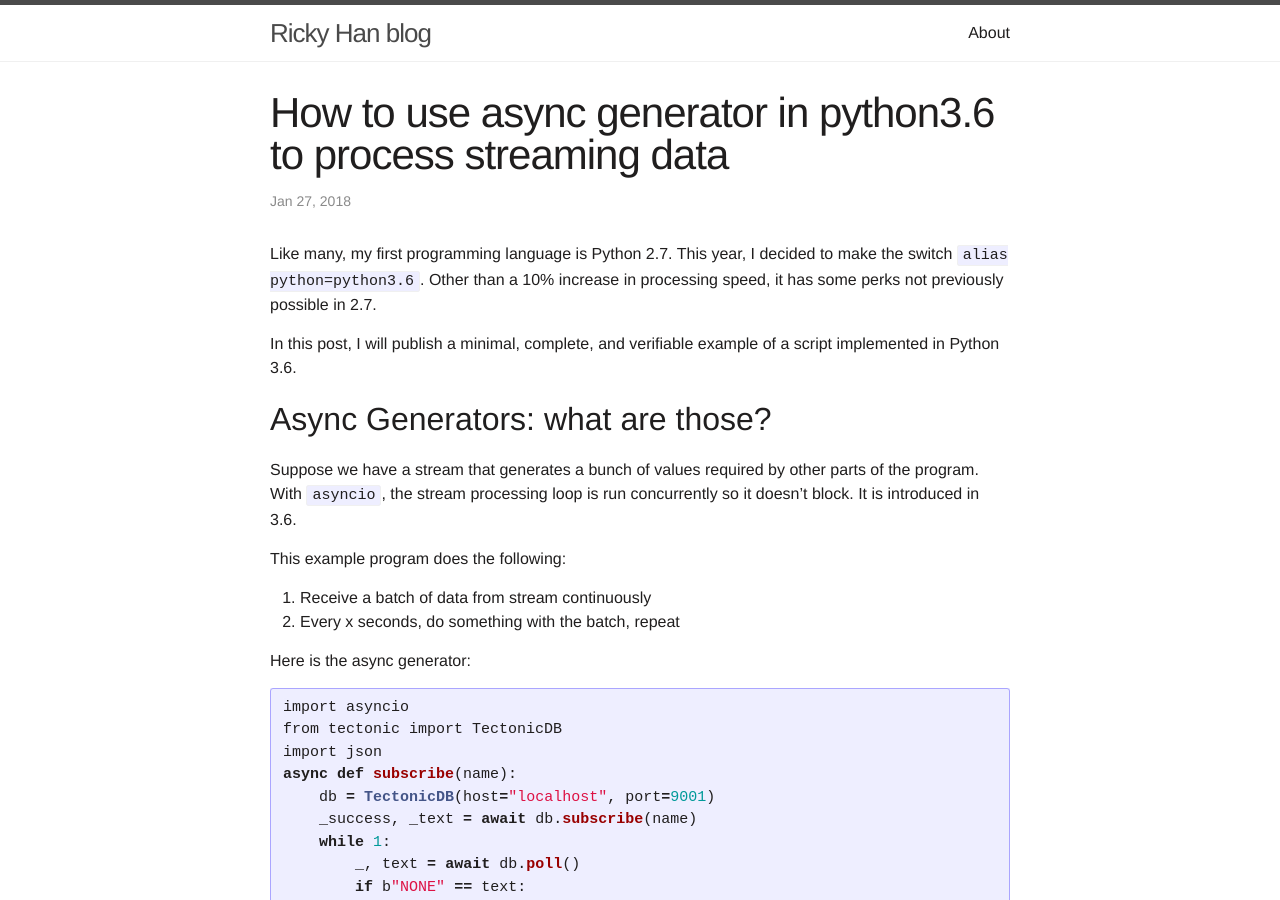
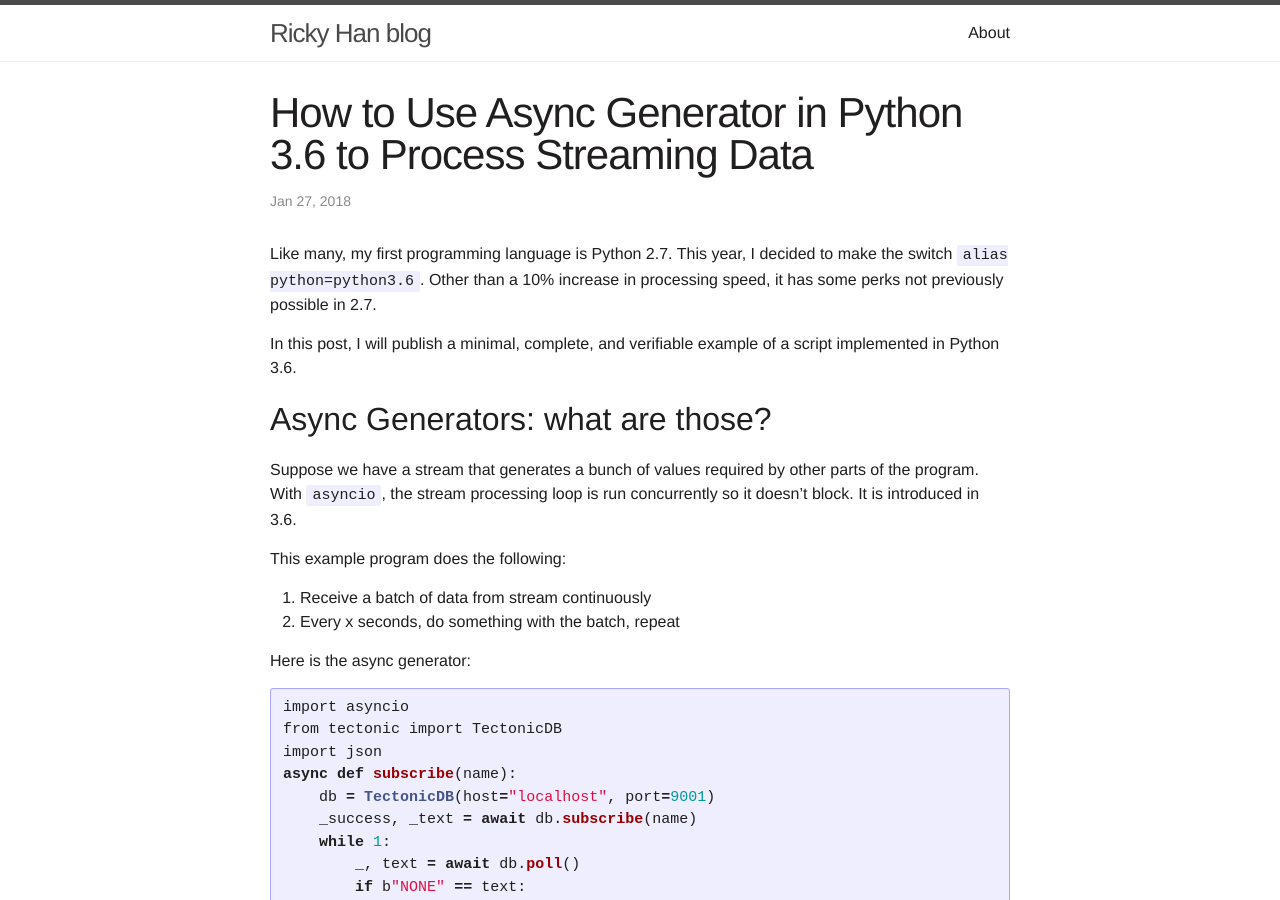
Before and after one commit to 0b01/rickyhan.com, a Jekyll site: the page built from _posts/2018-01-27-python36.markdown, in a window 1280 px wide and 900 px high. Built offline with Jekyll 4.4.1, drawn with Linux system fonts in a browser that asks for light colours; a script that is not in the unit is left out.

Commit message:
Update 2018-01-27-python36.markdown

```diff
--- a/_posts/2018-01-27-python36.markdown
+++ b/_posts/2018-01-27-python36.markdown
@@ -1,6 +1,6 @@
 ---
 layout: post
-title:  "How to use async generator in python3.6 to process streaming data"
+title:  "How to Use Async Generator in Python 3.6 to Process Streaming Data"
 date:   2018-01-27 00:00:00 -0400
 categories: jekyll update
 ---
```
